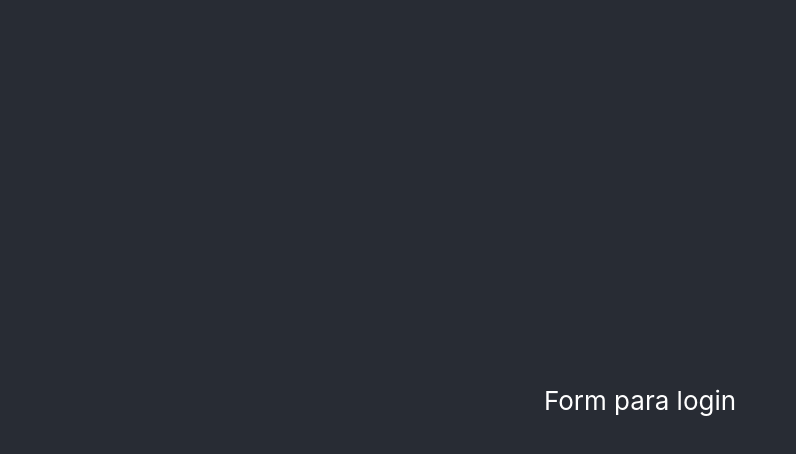
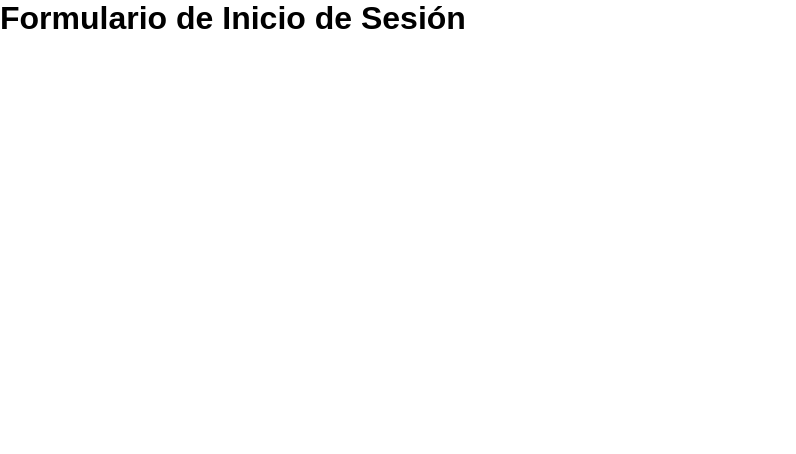
Before and after one commit to gdgrosario/petgram-front, a React (Create React App) app: page / in a window 1280 px wide. Shown: the top 454 px of the page, without its empty margins (0-796 px from the left). Built offline with nearby package versions, Linux system fonts and the light colour scheme.

Commit message:
Add files via upload

```diff
--- a/public/index.html
+++ b/public/index.html
@@ -1,43 +1,16 @@
 <!DOCTYPE html>
-<html lang="en">
+<html lang="es">
   <head>
-    <meta charset="utf-8" />
-    <link rel="icon" href="%PUBLIC_URL%/favicon.ico" />
-    <meta name="viewport" content="width=device-width, initial-scale=1" />
-    <meta name="theme-color" content="#000000" />
-    <meta
-      name="description"
-      content="Web site created using create-react-app"
-    />
-    <link rel="apple-touch-icon" href="%PUBLIC_URL%/logo192.png" />
-    <!--
-      manifest.json provides metadata used when your web app is installed on a
-      user's mobile device or desktop. See https://developers.google.com/web/fundamentals/web-app-manifest/
-    -->
-    <link rel="manifest" href="%PUBLIC_URL%/manifest.json" />
-    <!--
-      Notice the use of %PUBLIC_URL% in the tags above.
-      It will be replaced with the URL of the `public` folder during the build.
-      Only files inside the `public` folder can be referenced from the HTML.
-
-      Unlike "/favicon.ico" or "favicon.ico", "%PUBLIC_URL%/favicon.ico" will
-      work correctly both with client-side routing and a non-root public URL.
-      Learn how to configure a non-root public URL by running `npm run build`.
-    -->
-    <title>React App</title>
+    <meta charset="utf-8"/>
+    <link rel="icon" href="%PUBLIC_URL%/favicon.ico"/>
+    <meta name="viewport" content="width=device-width, initial-scale=1"/>
+    <meta name="theme-color" content="#000000"/>
+    <meta name="description" content="Web site created using create-react-app"/>
+    <link rel="manifest" href="%PUBLIC_URL%/manifest.json"/>
+    <title>Petgram App</title>
   </head>
   <body>
     <noscript>You need to enable JavaScript to run this app.</noscript>
     <div id="root"></div>
-    <!--
-      This HTML file is a template.
-      If you open it directly in the browser, you will see an empty page.
-
-      You can add webfonts, meta tags, or analytics to this file.
-      The build step will place the bundled scripts into the <body> tag.
-
-      To begin the development, run `npm start` or `yarn start`.
-      To create a production bundle, use `npm run build` or `yarn build`.
-    -->
   </body>
 </html>
--- a/src/App.js
+++ b/src/App.js
@@ -1,21 +1,19 @@
-import './App.css';
-import Template from "./componentes/Template"
-import Login from "./componentes/Login"
-import { Switch, Route, BrowserRouter as Router } from "react-router-dom";
+import React from 'react';
+import { BrowserRouter as Router, Switch, Route } from 'react-router-dom';
+import Login from './pages/Login';
+import Error404 from './pages/Error404';
 
-function App() {
+const App = () => {
   return (
-    <div className="App-header">
+    <div>
       <Router>
         <Switch>
-          <Route path="/template" component={Template}></Route>
-
-          <Route path="/login" component={Login}></Route>
-          <Route path="/" component={Login}></Route>
+          <Route exact path='/' component={Login}/>
+          <Route path='*' component={Error404}/>
         </Switch>
       </Router>
     </div>
   );
-}
+};
 
 export default App;
--- a/src/index.css
+++ b/src/index.css
@@ -1,13 +1,15 @@
-body {
-  margin: 0;
-  font-family: -apple-system, BlinkMacSystemFont, 'Segoe UI', 'Roboto', 'Oxygen',
-    'Ubuntu', 'Cantarell', 'Fira Sans', 'Droid Sans', 'Helvetica Neue',
-    sans-serif;
-  -webkit-font-smoothing: antialiased;
-  -moz-osx-font-smoothing: grayscale;
+html {
+  font-size: 62.5%;
+  box-sizing: border-box;
 }
 
-code {
-  font-family: source-code-pro, Menlo, Monaco, Consolas, 'Courier New',
-    monospace;
+*, *::before, *::after {
+  box-sizing: inherit;
+  margin: 0;
+  padding: 0;
 }
+
+body {
+  font-size: 16px;
+  font-family: sans-serif;
+}
--- /dev/null
+++ b/src/pages/Error404.jsx
@@ -0,0 +1,12 @@
+import React from 'react';
+
+const Error404 = () => {
+  return (
+    <div>
+      <h1>Error 404</h1>
+      <p>Not Found</p>
+    </div>
+  );
+};
+
+export default Error404;
--- /dev/null
+++ b/src/pages/Login.jsx
@@ -0,0 +1,11 @@
+import React from 'react';
+
+const Login = () => {
+  return (
+    <div>
+      <h1>Formulario de Inicio de Sesión</h1>
+    </div>
+  );
+};
+
+export default Login;
```
Also changed, not shown: src/components/Template.jsx (added, +11 -0 lines), package.json (line endings or trailing spaces), public/manifest.json, public/robots.txt, 1 other file (tests, documents, lock files or other folders).
